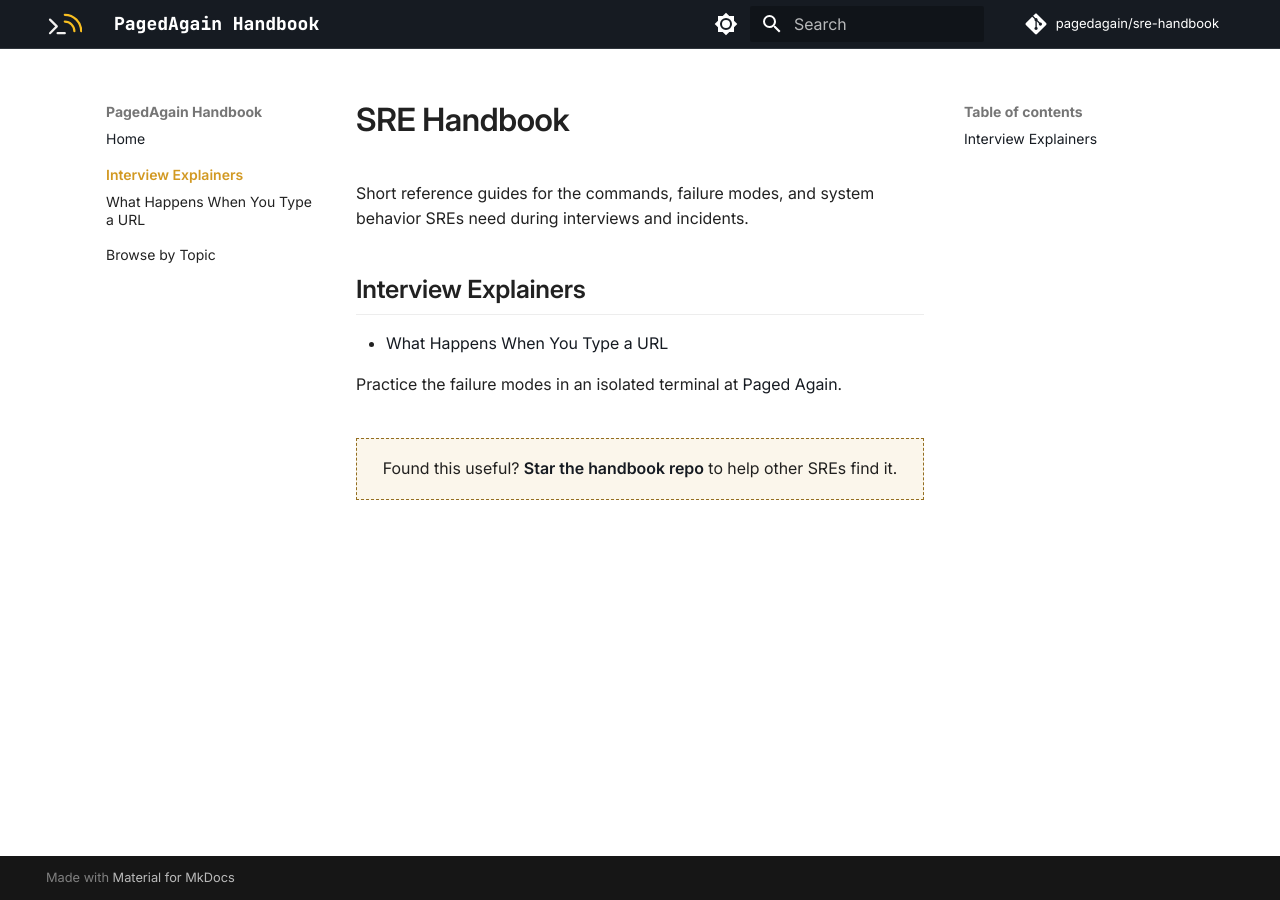
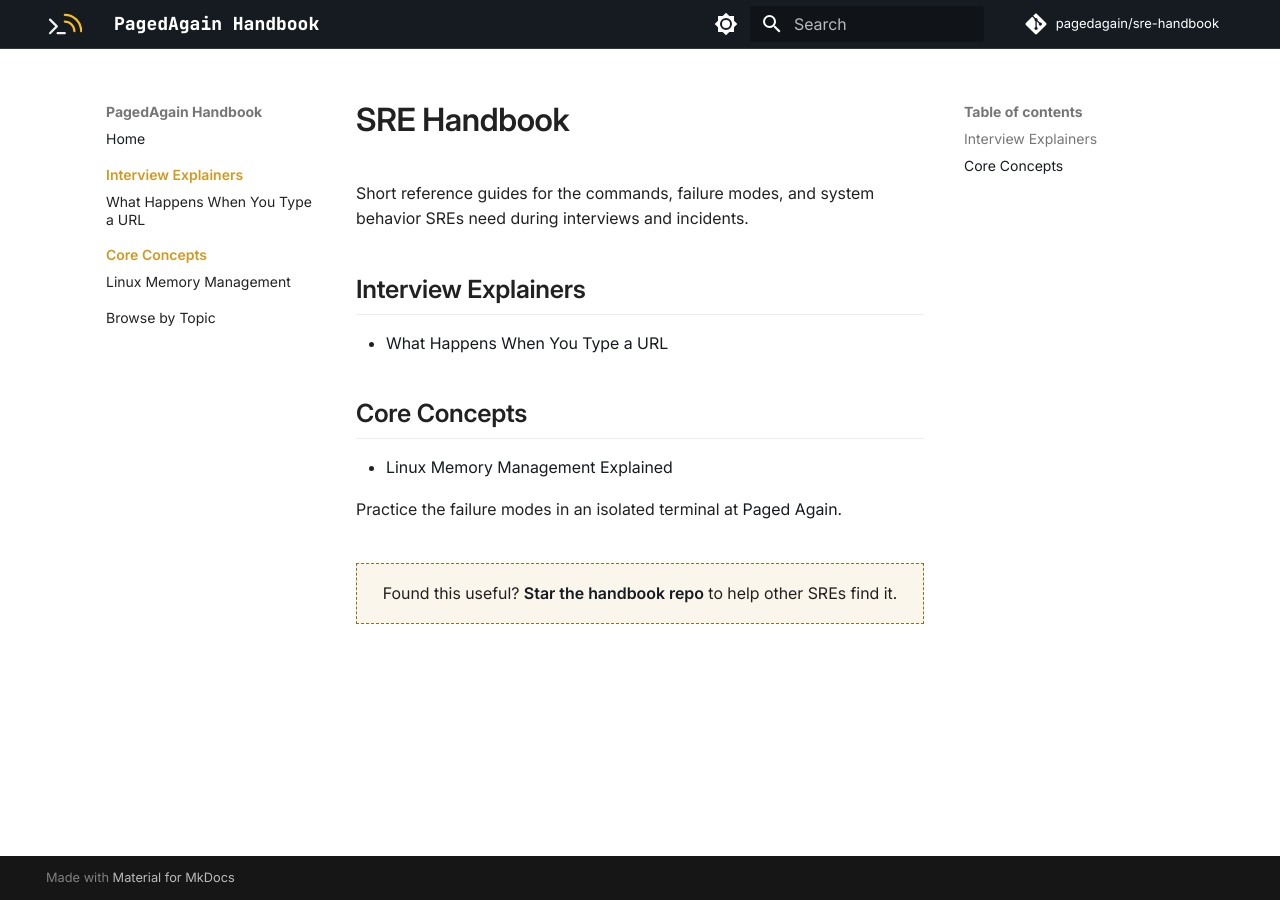
Before and after one commit to pagedagain/sre-handbook, an MkDocs documentation site: the page built from docs/index.md, in a window 1280 px wide. Built offline with MkDocs 1.6.1 and Material for MkDocs 9.7.7, drawn with Linux system fonts in a browser that asks for light colours; comment, search, counter and statistics services are not loaded.

Commit message:
update navbar and home page with new article

```diff
--- a/docs/index.md
+++ b/docs/index.md
@@ -11,6 +11,10 @@ Short reference guides for the commands, failure modes, and system behavior SREs
 
 - [What Happens When You Type a URL](interview/what-happens-when-you-type-a-url.md)
 
+## Core Concepts
+
+- [Linux Memory Management Explained](concepts/linux-memory-management.md)
+
 Practice the failure modes in an isolated terminal at [Paged Again](https://pagedagain.com/incidents?utm_source=runbooks&utm_medium=concept&utm_campaign=home).
 
 <a class="star-cta" href="https://github.com/pagedagain/sre-handbook">Found this useful? <span class="star-cta-link">Star the handbook repo</span> to help other SREs find it.</a>
--- a/mkdocs.yml
+++ b/mkdocs.yml
@@ -38,4 +38,6 @@ nav:
   - Home: index.md
   - Interview Explainers:
       - What Happens When You Type a URL: interview/what-happens-when-you-type-a-url.md
+  - Core Concepts:
+      - Linux Memory Management: concepts/linux-memory-management.md
   - Browse by Topic: tags.md
```
